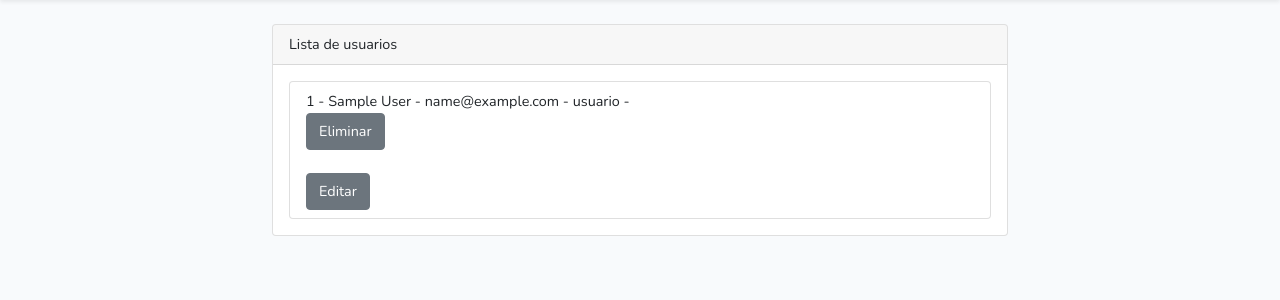
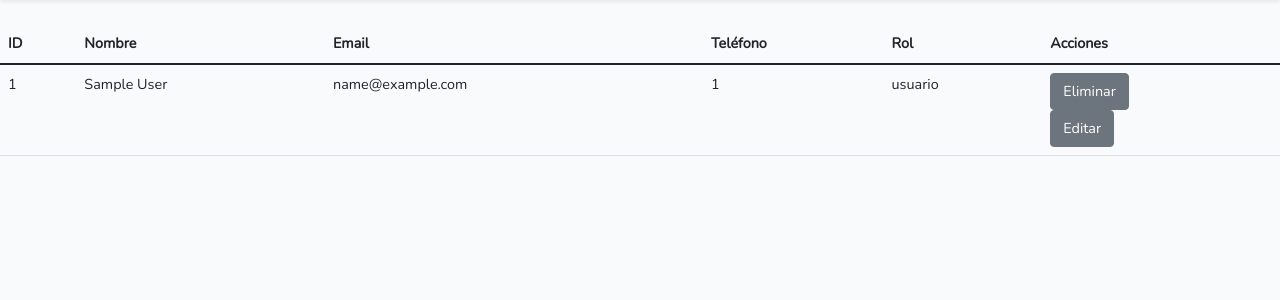
Before and after one commit to BaenaMaria/ProyectoClaseLaravel, a Laravel app: page /usuarios in a window 1280 px wide. Shown: the part 55-355 px from the top of the page. Run offline with Laravel 9, Linux system fonts and the light colour scheme; tables that the repository leaves empty hold one stand-in row (values such as "Sample post"); style sheets or scripts are compiled from the project's sources.

Commit message:
registorOk

```diff
--- a/app/Http/Controllers/Auth/RegisterController.php
+++ b/app/Http/Controllers/Auth/RegisterController.php
@@ -53,6 +53,9 @@ class RegisterController extends Controller
             'name' => ['required', 'string', 'max:255'],
             'email' => ['required', 'string', 'email', 'max:255', 'unique:users'],
             'password' => ['required', 'string', 'min:8', 'confirmed'],
+            'phone' => ['required', 'integer', 'min:9'],
+            'rol' => ['in:usuario,administrador']
+
         ]);
     }
 
@@ -68,6 +71,8 @@ class RegisterController extends Controller
             'name' => $data['name'],
             'email' => $data['email'],
             'password' => Hash::make($data['password']),
+            'phone' => $data['phone'],
+            'role' => $data['role'],
         ]);
     }
 }
--- a/app/Http/Controllers/UserController.php
+++ b/app/Http/Controllers/UserController.php
@@ -61,28 +61,29 @@ class userController extends Controller
     public function edit(Request $request)
     {
         $usuario = User::findOrFail($request->id);
-        //return view('usuarios.edit', compact('usuario'));
+        return view('usuarios.edit', compact('usuario'));
     }
 
     /**
      * Update the specified resource in storage.
      *
      * @param  \Illuminate\Http\Request  $request
-     * @param  \App\Models\rc  $rc
      * @return \Illuminate\Http\Response
      */
     public function update(Request $request)
     {
         $usuario = User::findOrFail($request->id);
-        $usuario ->name = $request->name;
-        $usuario ->email = $request->email;
-        $usuario ->phone = $request->phone;
-        $usuario ->role = $request->role;
+        $usuario->name = $request->name;
+        $usuario->phone = $request->phone;
+        $usuario->email = $request->email;
+        $usuario->password = $request->password;
+        $usuario->role = $request->role;
 
-        $usuario ->save();
 
-        $plataformas = User::orderBy('id', 'desc')->paginate();
-        //return view('plataformas.index', compact('plataformas'));
+        $usuario->save();
+
+        $usuarios = User::orderBy('id', 'desc')->paginate();
+        return view('usuarios.index', compact('usuarios'));
     }
 
     /**
@@ -95,6 +96,6 @@ class userController extends Controller
     {
         $usuario = User::destroy($request->id);
         $usuarios = User::orderBy('id', 'desc')->paginate();
-        //return view('usuarios.index', compact('usuarios'));
+        return view('usuarios.index', compact('usuarios'));
     }
 }
--- a/resources/views/usuarios/index.blade.php
+++ b/resources/views/usuarios/index.blade.php
@@ -1,37 +1,44 @@
 @extends('layouts.app')
 
 @section('content')
-<div class="container">
-    <div class="row justify-content-center">
-        <div class="col-md-8">
-            <div class="card">
-                <div class="card-header">Lista de usuarios</div>
+<div class="table-responsive">
+    <table class="table table-hover">
+      <thead>
+            <tr>
+                <th>ID</th>
+                <th>Nombre</th>
+                <th>Email</th>
+                <th>Teléfono</th>
+                <th>Rol</th>
+                <th>Acciones</th>
 
-                <div class="card-body">
-                    <ul class="list-group">
+            </tr>
+        </thead>
+        <tbody>
+
+
             @foreach ($usuarios as $usuario)
-                            <li class="list-group-item">
-                                <div>
-                                    {{$usuario->id}} -     {{$usuario->name}} - {{$usuario->email}} - {{$usuario->role}}  - {{$usuario->capacidades}}
-                                </div>
-                                <div>
+            <tr>
+            <td>{{$usuario->id}}</td>
+            <td>{{$usuario->name}}</td>
+            <td>{{$usuario->email}}</td>
+            <td>{{$usuario->phone}}</td>
+            <td>{{$usuario->role}}</td>
+            <td>
                 <form action="{{route('usuarios.destroy', $usuario)}}" method="POST">
                     @csrf
                     @method('delete')
                     <button class="btn btn-secondary" type="submit">Eliminar</button>
                 </form>
-                                    <br>
                 <form action="{{route('usuarios.edit', $usuario)}}" method="GET">
                     @csrf
                     <button class="btn btn-secondary" type="submit">Editar</button>
                 </form>
-                                </div>
-                            </li>
+            </td>
+
         @endforeach
-                    </ul>
-                </div>
-            </div>
-        </div>
-    </div>
-</div>
+    </tbody>
+</table>
+
+
 @endsection
```
Also changed, not shown: resources/views/auth/register.blade.php (+39 -4 lines). Lines whose indentation alone changed are shown as unchanged.
